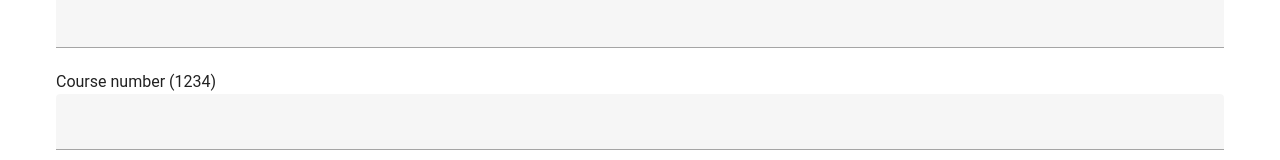
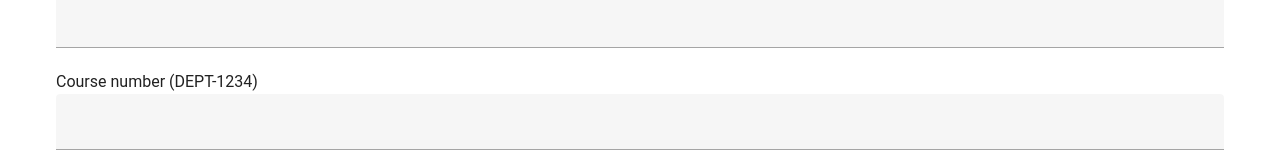
Before and after one commit to Stonerunner24/course-listing-frontend, a Vue app: page /add in a window 1280 px wide. Shown: the part 374-534 px from the top of the page. Built offline with nearby package versions, Linux system fonts and the light colour scheme; what webfontloader would draw is missing.

Commit message:
changed some things for user experience

```diff
--- a/src/views/AddCourse.vue
+++ b/src/views/AddCourse.vue
@@ -87,7 +87,7 @@ onMounted(() => {
           :counter="4"
           required
         ></v-text-field>
-        <p>Course number (1234)</p>
+        <p>Course number (DEPT-1234)</p>
         <v-text-field
           v-model="course.courseNumber"
           id="courseNumber"
--- a/src/views/EditCourse.vue
+++ b/src/views/EditCourse.vue
@@ -80,7 +80,7 @@ onMounted(() => {
           :counter="4"
           required
         ></v-text-field>
-        <p>Course number (1234)</p>
+        <p>Course number (DEPT-1234)</p>
         <v-text-field
           v-model="course.course_number"
           id="courseNumber"
```
